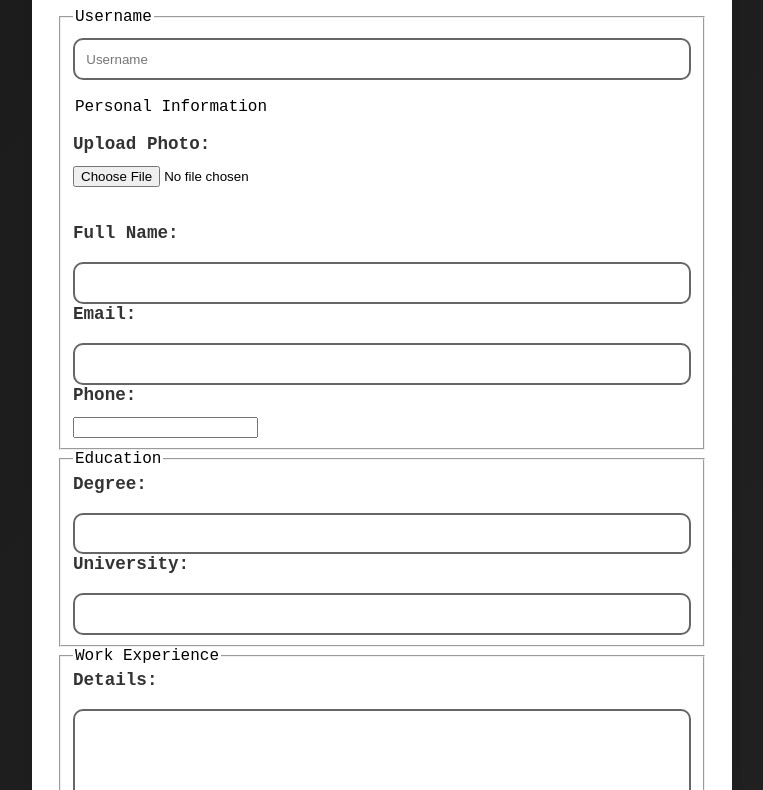
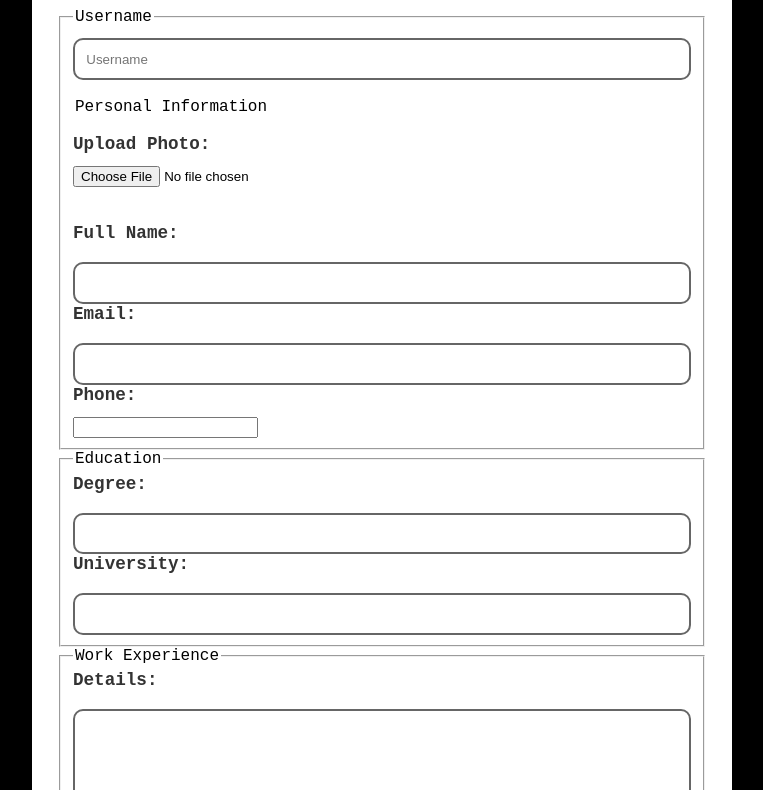
Before and after one commit to al1hk/resume-builder, a plain HTML site: page index.html in a window 1280 px wide. Shown: the part 106-896 px from the top of the page, without its empty margins (258-1021 px from the left). Drawn offline with Linux system fonts and the light colour scheme; a script that the page names is missing.

Commit message:
Update style.css

```diff
--- a/style.css
+++ b/style.css
@@ -8,7 +8,7 @@ body {
   justify-content: center;
   align-items: center;
   height: 100vh;
-  background: linear-gradient(135deg, #1c1c1c, #333333);
+  background: linear-gradient(135deg, #000000, #000000);
   background-size: 400% 400%;
   animation: gradientBackground 5s ease infinite;
 }
```
